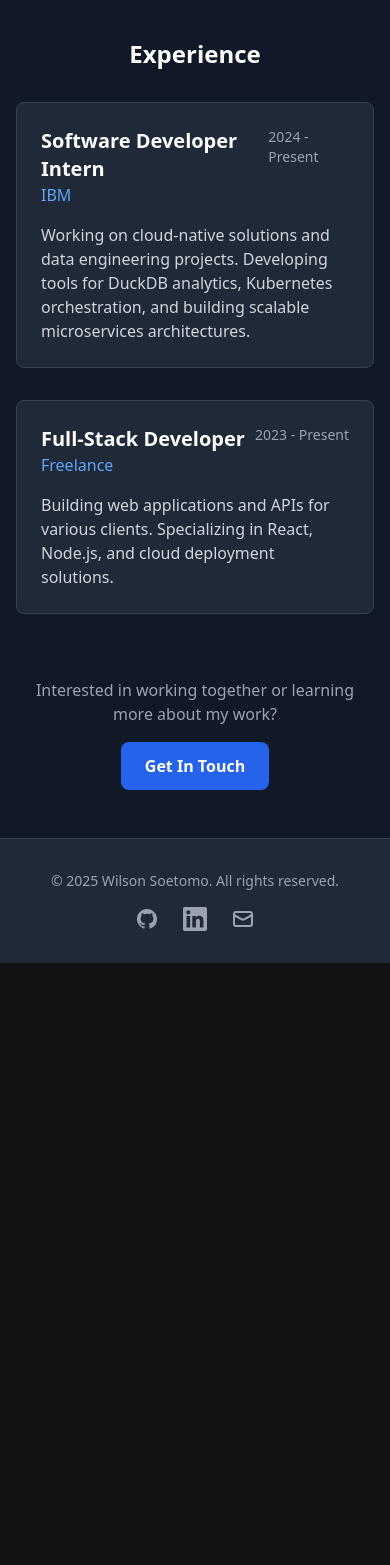
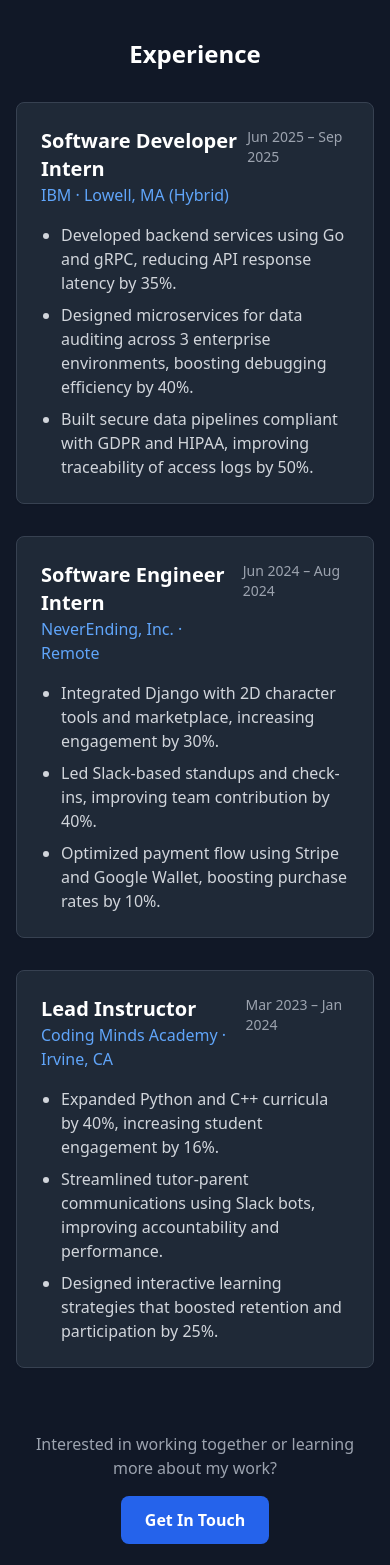
Before and after one commit to WilsonSoetomo/portfolio-website, a Next.js app: page /about in a window 390 px wide. Shown: the part 1455-3020 px from the top of the page. Before the commit the page ends 2418 px from the top, so only its background shows below. Built offline with nearby package versions, Linux system fonts and the light colour scheme.

Commit message:
fixed drop down menu for phone view

```diff
--- a/src/components/Header.tsx
+++ b/src/components/Header.tsx
@@ -1,10 +1,11 @@
 import { useState, useEffect } from 'react'
 import { useTheme } from 'next-themes'
 import Link from 'next/link'
-import { motion } from 'framer-motion'
+import { motion, AnimatePresence } from 'framer-motion'
 
 const Header = () => {
   const [mounted, setMounted] = useState(false)
+  const [mobileMenuOpen, setMobileMenuOpen] = useState(false)
   const { theme, setTheme } = useTheme()
 
   useEffect(() => {
@@ -17,6 +18,14 @@ const Header = () => {
     { name: 'About', href: '/about' },
     { name: 'Resume', href: '/resume' },
   ]
+
+  const toggleMobileMenu = () => {
+    setMobileMenuOpen(!mobileMenuOpen)
+  }
+
+  const closeMobileMenu = () => {
+    setMobileMenuOpen(false)
+  }
 
   return (
     <header className="sticky top-0 z-50 bg-white/80 dark:bg-gray-900/80 backdrop-blur-sm border-b border-gray-200 dark:border-gray-700">
@@ -33,7 +42,7 @@ const Header = () => {
             </Link>
           </motion.div>
 
-          {/* Navigation */}
+          {/* Desktop Navigation */}
           <nav className="hidden md:flex space-x-8">
             {navItems.map((item, index) => (
               <motion.div
@@ -52,7 +61,7 @@ const Header = () => {
             ))}
           </nav>
 
-          {/* Dark Mode Toggle */}
+          {/* Dark Mode Toggle and Mobile Menu Button */}
           <div className="flex items-center space-x-4">
             {mounted && (
               <motion.button
@@ -76,13 +85,49 @@ const Header = () => {
             )}
 
             {/* Mobile menu button */}
-            <button className="md:hidden p-2 rounded-lg bg-gray-100 dark:bg-gray-800 text-gray-700 dark:text-gray-300">
+            <button
+              className="md:hidden p-2 rounded-lg bg-gray-100 dark:bg-gray-800 text-gray-700 dark:text-gray-300 hover:bg-gray-200 dark:hover:bg-gray-700 transition-colors"
+              onClick={toggleMobileMenu}
+              aria-label="Toggle mobile menu"
+            >
               <svg className="w-5 h-5" fill="none" stroke="currentColor" viewBox="0 0 24 24">
                 <path strokeLinecap="round" strokeLinejoin="round" strokeWidth={2} d="M4 6h16M4 12h16M4 18h16" />
               </svg>
             </button>
           </div>
         </div>
+
+        {/* Mobile Navigation Menu */}
+        <AnimatePresence>
+          {mobileMenuOpen && (
+            <motion.div
+              initial={{ opacity: 0, height: 0 }}
+              animate={{ opacity: 1, height: 'auto' }}
+              exit={{ opacity: 0, height: 0 }}
+              transition={{ duration: 0.3 }}
+              className="md:hidden border-t border-gray-200 dark:border-gray-700"
+            >
+              <nav className="py-4 space-y-2">
+                {navItems.map((item, index) => (
+                  <motion.div
+                    key={item.name}
+                    initial={{ opacity: 0, x: -20 }}
+                    animate={{ opacity: 1, x: 0 }}
+                    transition={{ duration: 0.3, delay: index * 0.1 }}
+                  >
+                    <Link
+                      href={item.href}
+                      onClick={closeMobileMenu}
+                      className="block px-4 py-2 text-gray-700 dark:text-gray-300 hover:text-blue-600 dark:hover:text-blue-400 hover:bg-gray-100 dark:hover:bg-gray-800 transition-colors duration-200 rounded-lg"
+                    >
+                      {item.name}
+                    </Link>
+                  </motion.div>
+                ))}
+              </nav>
+            </motion.div>
+          )}
+        </AnimatePresence>
       </div>
     </header>
   )
--- a/src/pages/about.tsx
+++ b/src/pages/about.tsx
@@ -104,6 +104,7 @@ export default function About() {
               Experience
             </h2>
             <div className="space-y-8">
+              {/* IBM */}
               <div className="bg-white dark:bg-gray-800 rounded-lg p-6 shadow-sm border border-gray-200 dark:border-gray-700">
                 <div className="flex justify-between items-start mb-4">
                   <div>
@@ -111,41 +112,66 @@ export default function About() {
                       Software Developer Intern
                     </h3>
                     <p className="text-blue-600 dark:text-blue-400 font-medium">
-                      IBM
+                      IBM · Lowell, MA (Hybrid)
                     </p>
                   </div>
                   <span className="text-sm text-gray-500 dark:text-gray-400">
-                    2024 - Present
+                    Jun 2025 – Sep 2025
                   </span>
                 </div>
-                <p className="text-gray-600 dark:text-gray-300">
-                  Working on cloud-native solutions and data engineering projects.
-                  Developing tools for DuckDB analytics, Kubernetes orchestration,
-                  and building scalable microservices architectures.
-                </p>
+                <ul className="list-disc pl-5 space-y-2 text-gray-600 dark:text-gray-300">
+                  <li>Developed backend services using Go and gRPC, reducing API response latency by 35%.</li>
+                  <li>Designed microservices for data auditing across 3 enterprise environments, boosting debugging efficiency by 40%.</li>
+                  <li>Built secure data pipelines compliant with GDPR and HIPAA, improving traceability of access logs by 50%.</li>
+                </ul>
               </div>
 
+              {/* NeverEnding */}
               <div className="bg-white dark:bg-gray-800 rounded-lg p-6 shadow-sm border border-gray-200 dark:border-gray-700">
                 <div className="flex justify-between items-start mb-4">
                   <div>
                     <h3 className="text-xl font-semibold text-gray-900 dark:text-white">
-                      Full-Stack Developer
+                      Software Engineer Intern
                     </h3>
                     <p className="text-blue-600 dark:text-blue-400 font-medium">
-                      Freelance
+                      NeverEnding, Inc. · Remote
                     </p>
                   </div>
                   <span className="text-sm text-gray-500 dark:text-gray-400">
-                    2023 - Present
+                    Jun 2024 – Aug 2024
                   </span>
                 </div>
-                <p className="text-gray-600 dark:text-gray-300">
-                  Building web applications and APIs for various clients.
-                  Specializing in React, Node.js, and cloud deployment solutions.
-                </p>
+                <ul className="list-disc pl-5 space-y-2 text-gray-600 dark:text-gray-300">
+                  <li>Integrated Django with 2D character tools and marketplace, increasing engagement by 30%.</li>
+                  <li>Led Slack-based standups and check-ins, improving team contribution by 40%.</li>
+                  <li>Optimized payment flow using Stripe and Google Wallet, boosting purchase rates by 10%.</li>
+                </ul>
+              </div>
+
+              {/* Coding Minds */}
+              <div className="bg-white dark:bg-gray-800 rounded-lg p-6 shadow-sm border border-gray-200 dark:border-gray-700">
+                <div className="flex justify-between items-start mb-4">
+                  <div>
+                    <h3 className="text-xl font-semibold text-gray-900 dark:text-white">
+                      Lead Instructor
+                    </h3>
+                    <p className="text-blue-600 dark:text-blue-400 font-medium">
+                      Coding Minds Academy · Irvine, CA
+                    </p>
+                  </div>
+                  <span className="text-sm text-gray-500 dark:text-gray-400">
+                    Mar 2023 – Jan 2024
+                  </span>
+                </div>
+                <ul className="list-disc pl-5 space-y-2 text-gray-600 dark:text-gray-300">
+                  <li>Expanded Python and C++ curricula by 40%, increasing student engagement by 16%.</li>
+                  <li>Streamlined tutor-parent communications using Slack bots, improving accountability and performance.</li>
+                  <li>Designed interactive learning strategies that boosted retention and participation by 25%.</li>
+                </ul>
               </div>
             </div>
           </motion.div>
+
 
           {/* Contact CTA */}
           <motion.div
--- a/src/pages/projects.tsx
+++ b/src/pages/projects.tsx
@@ -8,48 +8,32 @@ const projects = [
       description:
         "A Flask-based application that predicts stock prices using linear regression and random forests. Includes interactive dashboards built with D3.js and Matplotlib for financial forecasting.",
       tech: ["Python", "Flask", "D3.js", "Matplotlib", "Scikit-Learn"],
-      github: "https://github.com/wilsonsoetomo/stock-predictor",
-      live: "https://stock-predictor.demo.com"
+      github: "https://github.com/WilsonSoetomo/stocksim"
     },
     {
       title: "DuckDB Sidecar Exporter",
       description:
         "A Kubernetes sidecar that exports DuckDB analytics as Prometheus metrics. Built with Flask and integrated into IBM's data pipeline for cloud-native observability.",
-      tech: ["Python", "Flask", "DuckDB", "Kubernetes", "Prometheus", "Docker"],
-      github: "https://github.com/wilsonsoetomo/duckdb-exporter",
-      live: "https://duckdb-exporter.demo.com"
+      tech: ["Python", "Flask", "DuckDB", "Kubernetes", "Prometheus", "Docker"]
     },
     {
       title: "Diabetes Classifier Analysis",
       description:
         "Machine learning pipeline for diagnosing diabetes using kNN, logistic regression, and neural networks. Applied SMOTE balancing for imbalanced classes and achieved 88% accuracy.",
       tech: ["Python", "Scikit-Learn", "SMOTE", "Pandas", "Matplotlib"],
-      github: "https://github.com/wilsonsoetomo/diabetes-classifier",
-      live: "https://diabetes-analysis.demo.com"
     },
     {
       title: "Car Value API App",
       description:
         "RESTful Flask API using the CarQuery API to estimate car values based on make, model, year, and condition. Paired with a responsive React frontend supporting real-time form validation.",
       tech: ["Flask", "React", "REST API", "CarQuery API", "Bootstrap"],
-      github: "https://github.com/wilsonsoetomo/car-value-api",
-      live: "https://carvalue.demo.com"
+      github: "https://github.com/WilsonSoetomo/CarSeer"
     },
     {
       title: "NeverEnding Marketplace Integration",
       description:
         "Integrated Django backend with NeverEnding's 2D avatar marketplace. Enabled Stripe and Google Wallet payments and boosted performance by 50% through async API improvements.",
-      tech: ["Django", "Stripe", "Google Wallet", "JavaScript"],
-      github: "https://github.com/wilsonsoetomo/neverending-marketplace",
-      live: "https://neverending.demo.com"
-    },
-    {
-      title: "Portfolio Website",
-      description:
-        "Modern portfolio website built with Next.js, Tailwind, and Framer Motion. Fully responsive, deployed via Vercel, and showcases animations, dark mode, and scalable design.",
-      tech: ["Next.js", "TypeScript", "Tailwind CSS", "Framer Motion", "Vercel"],
-      github: "https://github.com/wilsonsoetomo/portfolio",
-      live: "https://wilsonsoetomo.com"
+      tech: ["Django", "Stripe", "Google Wallet", "JavaScript"]
     }
   ]
 
```
